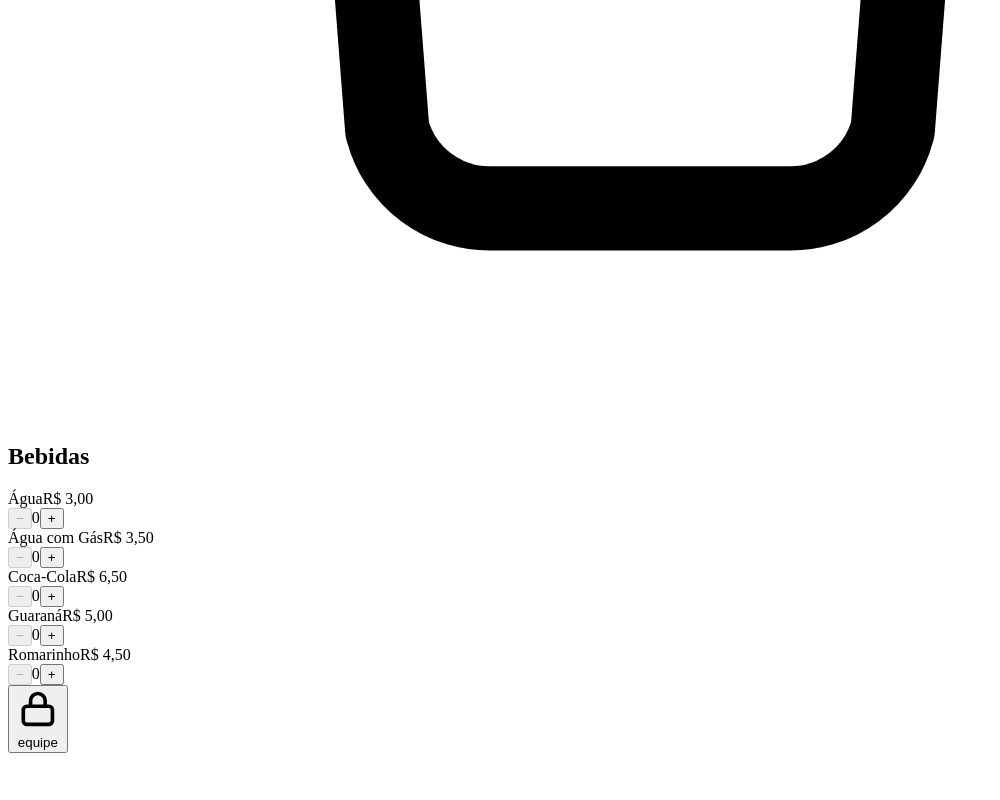
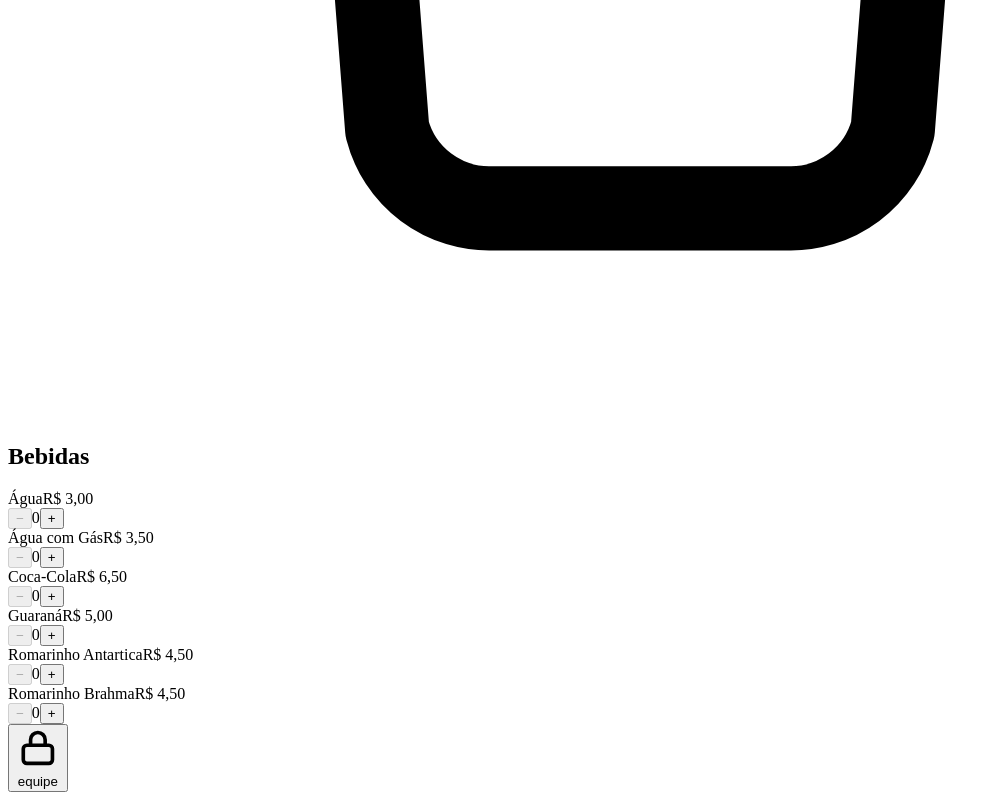
Before and after one commit to Aghelena/espetim, a React (Vite) app: page / in a window 1280 px wide. Shown: the part 5933-6733 px from the top of the page, without its empty margins (0-1000 px from the left). Before the commit the page ends 6694 px from the top, so only its background shows below. Built offline with nearby package versions, Linux system fonts and the light colour scheme; no server answers; the database is empty; the HTML template or start-up script is replaced by a standard one.

Commit message:
agua com gas

```diff
--- a/src/data/menu.js
+++ b/src/data/menu.js
@@ -112,7 +112,8 @@ export const MENU = [
       { id: "beb-aguag", name: "Água com Gás", price: 3.5 },
       { id: "beb-coca", name: "Coca-Cola", price: 6.5 },
       { id: "beb-guarana", name: "Guaraná", price: 5 },
-      { id: "beb-romarinho", name: "Romarinho", price: 4.5 },
+      { id: "beb-romarinho", name: "Romarinho Antartica", price: 4.5 },
+      { id: "beb-romarinho", name: "Romarinho Brahma", price: 4.5 },
     ],
   },
 ];
```
